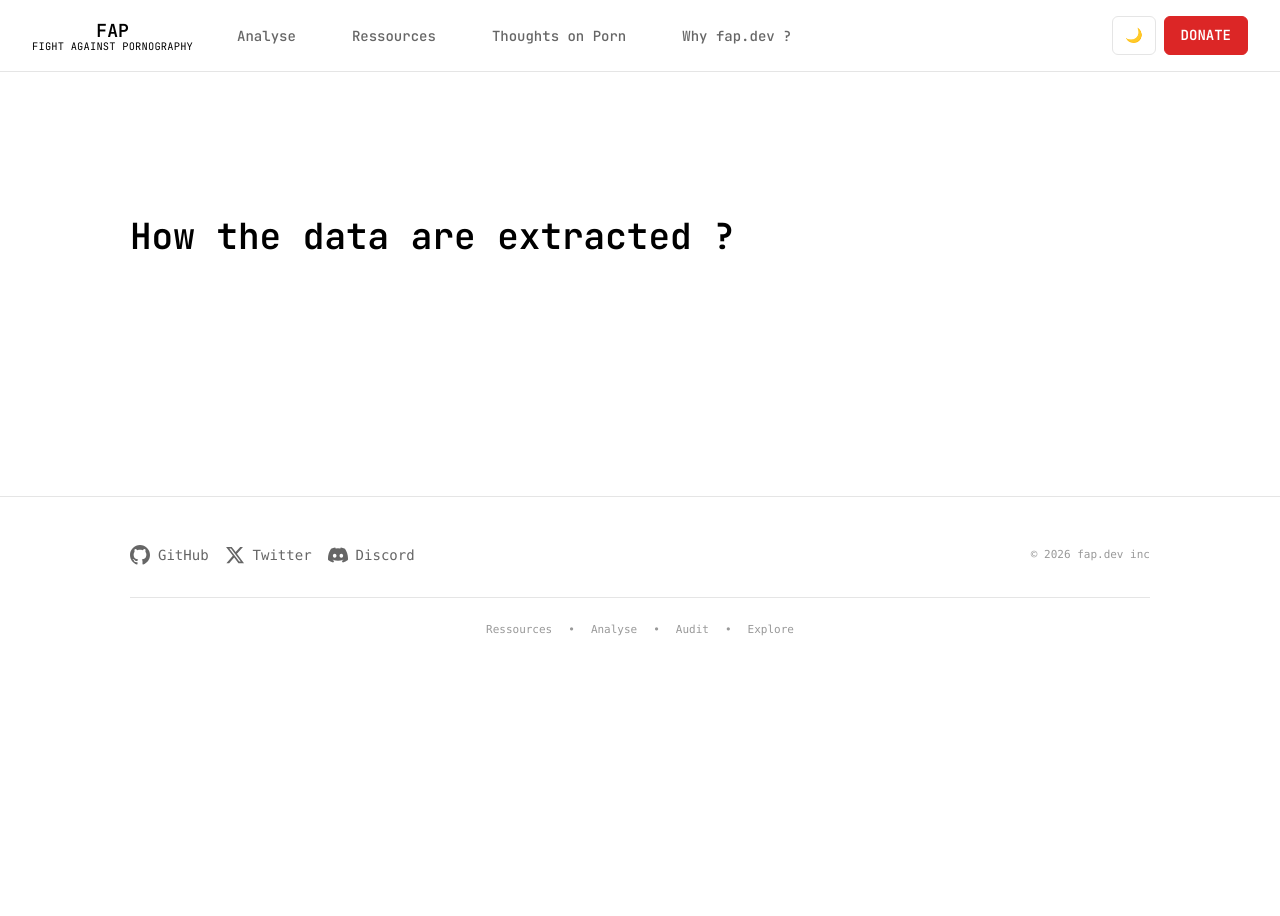
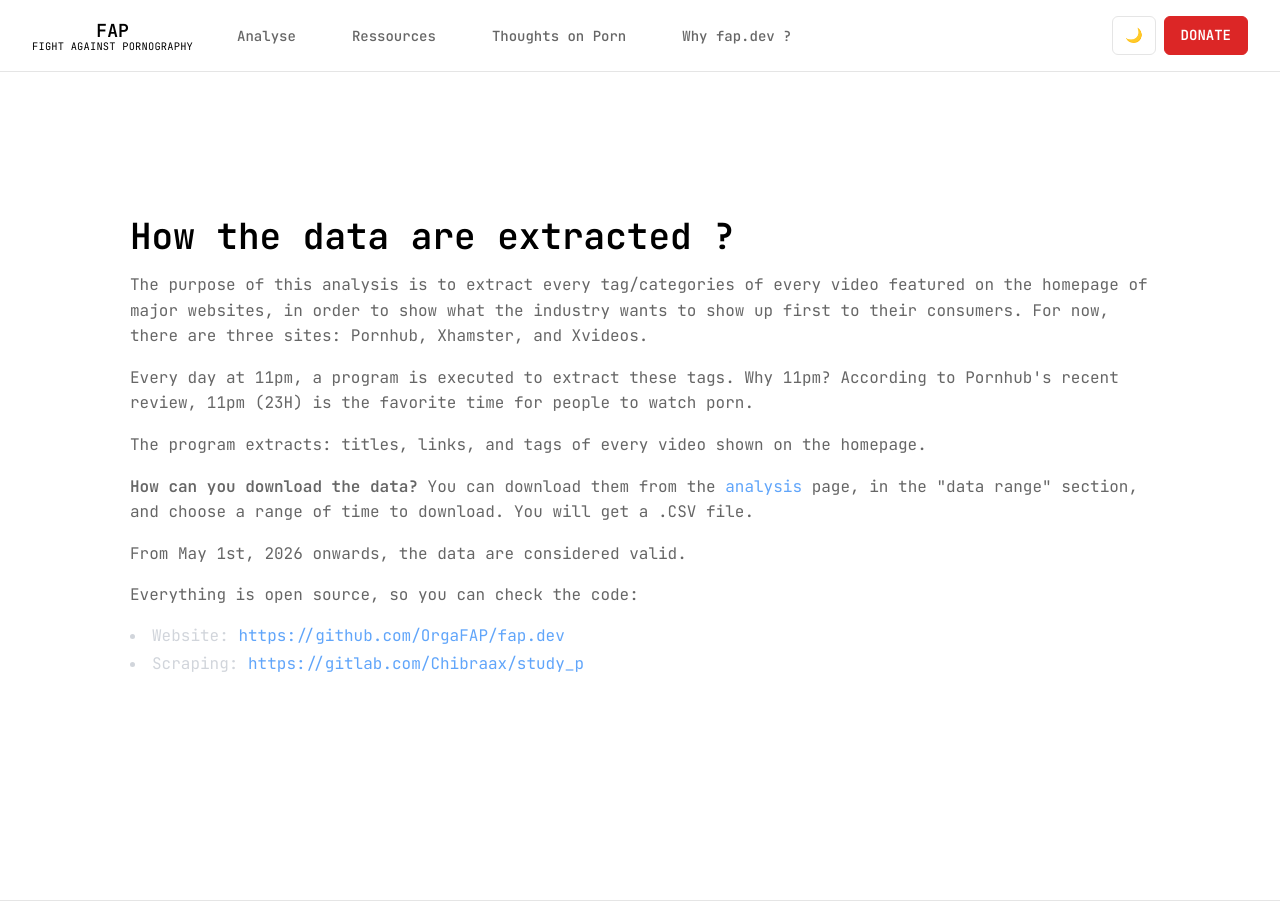
Before and after one commit to OrgaFAP/fap.dev, a Django app: template website/templates/website/how_data.html in a window 1280 px wide. Shown: the top 916 px of the page. Before the commit the page ends 636 px from the top, so only its background shows below. Run offline with Django 5.2, Linux system fonts and the light colour scheme; the template is opened without the code that fills it, so the values that code supplies are empty; some libraries are stand-ins or nearby versions.

Commit message:
Add how_data informations

```diff
--- a/website/templates/website/donate.html
+++ b/website/templates/website/donate.html
@@ -138,9 +138,6 @@
             <!-- Thank You Message -->
             <div class="mt-12 text-center">
                 <div class="border border-[var(--separator)] rounded-lg p-6 max-w-md mx-auto">
-                    <p class="text-sm opacity-70">
-                        Your contribution helps us develop tools and resources to combat pornography addiction and protect vulnerable individuals. Thank you for your support!
-                    </p>
                 </div>
             </div>
         </div>
--- a/website/templates/website/how_data.html
+++ b/website/templates/website/how_data.html
@@ -17,6 +17,18 @@
     <main>
         <div class="max-w-[1060px] mx-auto px-5 py-20">
             <h1 class="text-4xl font-bold mb-4">How the data are extracted ?</h1>
+            <div class="prose prose-invert max-w-none space-y-4 text-gray-300">
+                <p>The purpose of this analysis is to extract every tag/categories of every video featured on the homepage of major websites, in order to show what the industry wants to show up first to their consumers. For now, there are three sites: Pornhub, Xhamster, and Xvideos.</p>
+                <p>Every day at 11pm, a program is executed to extract these tags. Why 11pm? According to Pornhub's recent review, 11pm (23H) is the favorite time for people to watch porn.</p>
+                <p>The program extracts: titles, links, and tags of every video shown on the homepage.</p>
+                <p><strong>How can you download the data?</strong> You can download them from the <a href="/analysis" class="text-blue-400 hover:underline">analysis</a> page, in the "data range" section, and choose a range of time to download. You will get a .CSV file.</p>
+                <p>From May 1st, 2026 onwards, the data are considered valid.</p>
+                <p>Everything is open source, so you can check the code:</p>
+                <ul class="list-disc list-inside space-y-1">
+                    <li>Website: <a href="https://github.com/OrgaFAP/fap.dev" class="text-blue-400 hover:underline" target="_blank" rel="noopener noreferrer">https://github.com/OrgaFAP/fap.dev</a></li>
+                    <li>Scraping: <a href="https://gitlab.com/Chibraax/study_p" class="text-blue-400 hover:underline" target="_blank" rel="noopener noreferrer">https://gitlab.com/Chibraax/study_p</a></li>
+                </ul>
+            </div>
         </div>
     </main>
 
```
